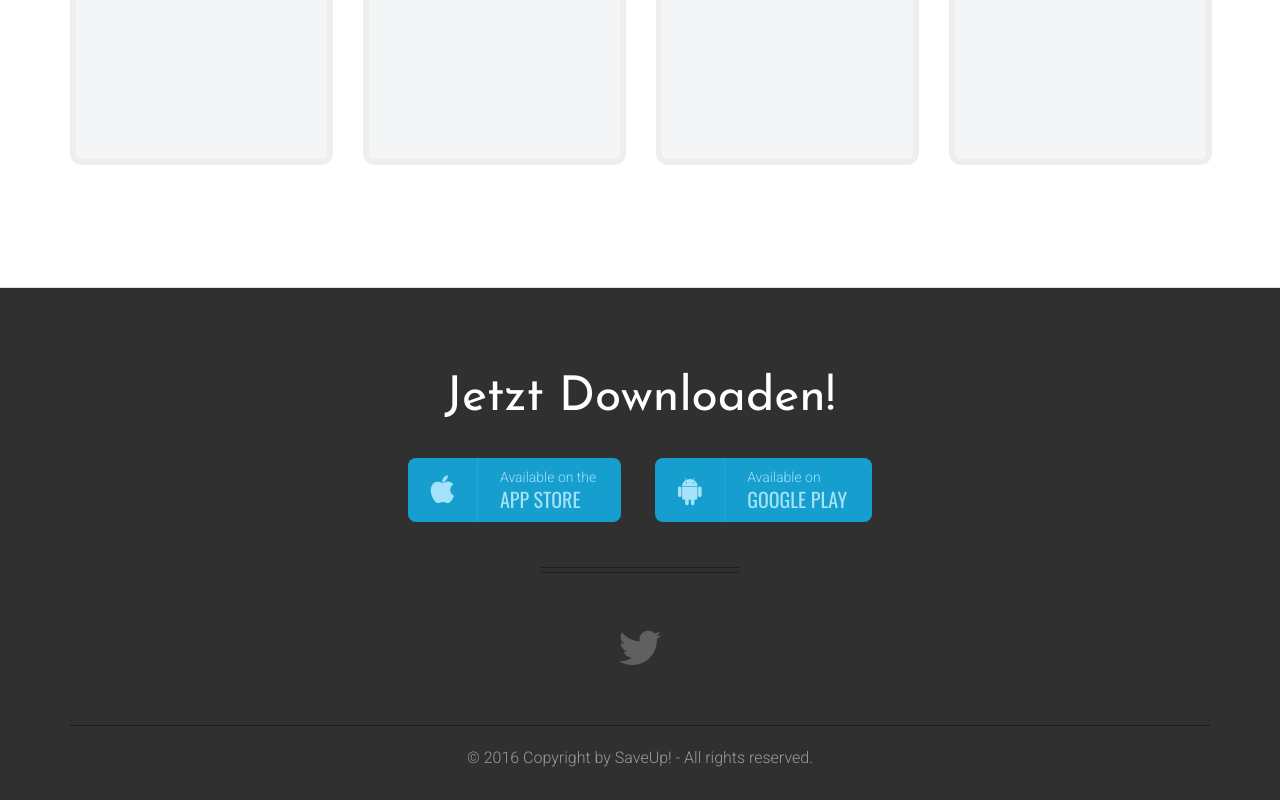
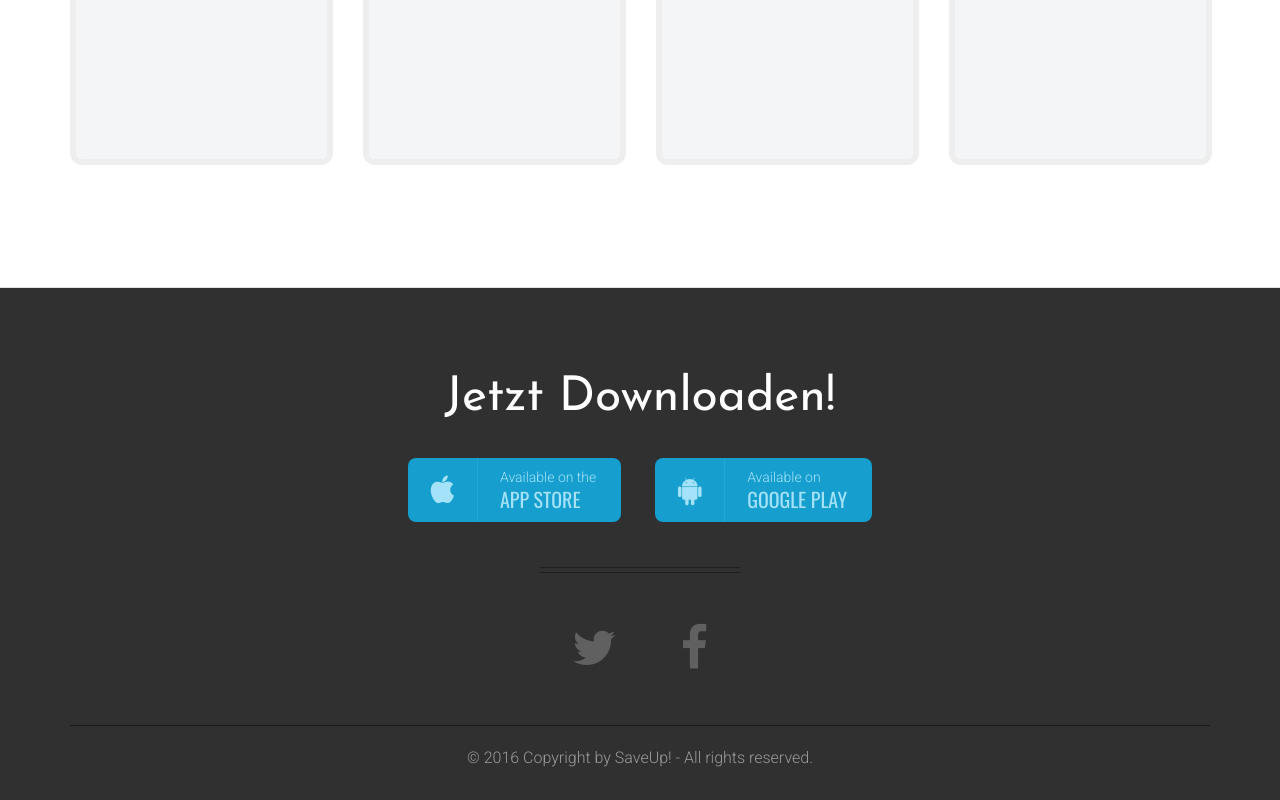
Before and after one commit to trysaveup/www.trysaveup.com, a plain HTML site: page index.html in a window 1280 px wide. Shown: the part 1222-2022 px from the top of the page. Drawn offline with nearby package versions, Linux system fonts and the light colour scheme.

Commit message:
Update index.html

```diff
--- a/index.html
+++ b/index.html
@@ -208,7 +208,9 @@
 
 
             <div class="social-links">
+
                 <a href="https://twitter.com/trysaveup" title="twitter"><i class="fa fa-twitter"></i></a>
+                <a href="https://www.facebook.com/SaveUp-1697220060528884/" title="facebook"><i class="fa fa-facebook"></i></a>
             </div>
 
             <footer class="footer-text">
```
